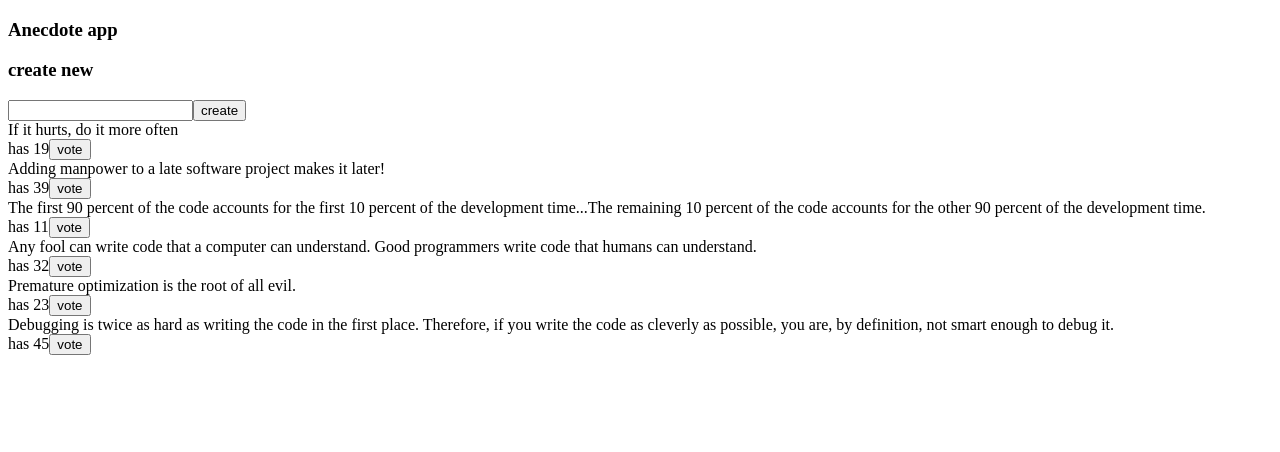
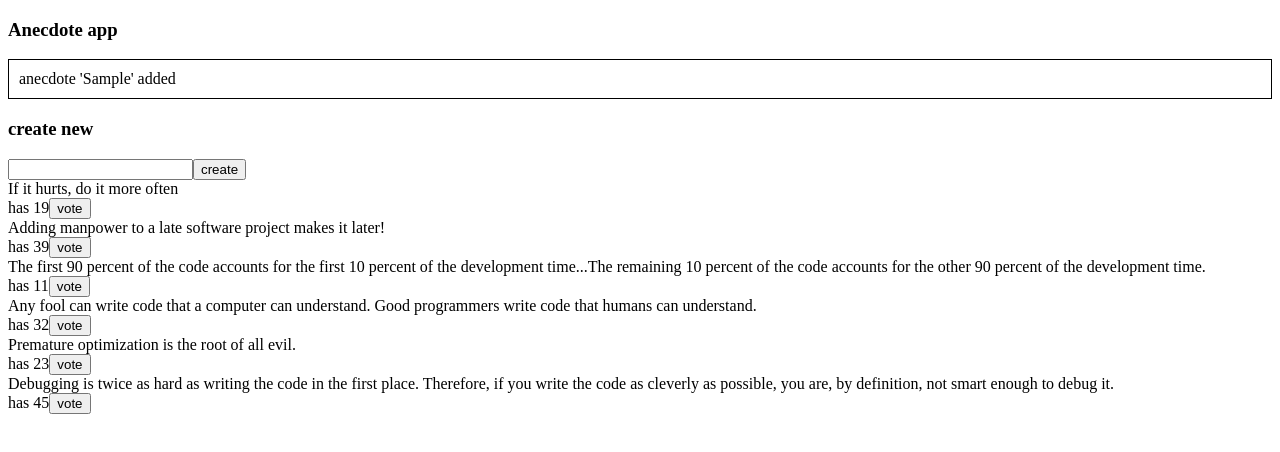
Before and after one commit to vitiligo610/fullstackopen, a React (Vite) app in the folder part6/query-anecdotes/: page / in a window 1280 px wide. Both pictures are taken after typing "Sample" into the empty fields and a click on the button "create". Shown: the top 452 px of the page. Built offline with nearby package versions, Linux system fonts and the light colour scheme; no server answers; data requests are answered from the project's data file.

Commit message:
Complete exercise 6.23

```diff
--- a/part6/query-anecdotes/src/App.jsx
+++ b/part6/query-anecdotes/src/App.jsx
@@ -1,11 +1,13 @@
 import { useQuery, useMutation, useQueryClient } from '@tanstack/react-query'
 import { getAnecdotes, updateAnecdote } from './requests'
+import { useDispatchValue } from './NotificationContext'
 
 import AnecdoteForm from './components/AnecdoteForm'
 import Notification from './components/Notification'
 
 const App = () => {
   const queryClient = useQueryClient()
+  const dispatch = useDispatchValue()
 
   const updateAnecdoteMutation = useMutation(updateAnecdote, {
     onSuccess: (updatedAnecdote) => {
@@ -14,9 +16,13 @@ const App = () => {
     }
   })
 
-  const handleVote = (anecdote) => {
+  const handleVote = async (anecdote) => {
     console.log('vote')
     updateAnecdoteMutation.mutate({ ...anecdote, votes: anecdote.votes + 1 })
+    await dispatch({ type: 'SHOW_NOTIFICATION', payload: `anecdote '${anecdote.content}' voted` })
+    setTimeout(() => {
+      dispatch({ type: 'HIDE_NOTIFICATION' })
+    }, 5000)
   }
 
   const result = useQuery({
--- /dev/null
+++ b/part6/query-anecdotes/src/NotificationContext.jsx
@@ -0,0 +1,36 @@
+import { createContext, useContext, useReducer } from 'react'
+
+const notificationReducer = (state, action) => {
+  switch(action.type) {
+    case 'SHOW_NOTIFICATION':
+      return action.payload
+    case 'HIDE_NOTIFICATION':
+      return action.payload
+    default:
+      return state
+  }
+}
+
+const NotificationContext = createContext()
+
+export const useNotificationValue = () => {
+  const notificationAndDispatch = useContext(NotificationContext)
+  return notificationAndDispatch[0]
+}
+
+export const useDispatchValue = () => {
+  const notificationAndDispatch = useContext(NotificationContext)
+  return notificationAndDispatch[1]
+}
+
+export const NotificationContextProvider = (props) => {
+  const [notification, notificationDispatch] = useReducer(notificationReducer, '')
+
+  return (
+    <NotificationContext.Provider value={[notification, notificationDispatch]}>
+      {props.children}
+    </NotificationContext.Provider>
+  )
+}
+
+export default NotificationContext
--- a/part6/query-anecdotes/src/components/AnecdoteForm.jsx
+++ b/part6/query-anecdotes/src/components/AnecdoteForm.jsx
@@ -1,7 +1,10 @@
 import { useMutation, useQueryClient } from '@tanstack/react-query'
 import { createAnecdote } from '../requests'
+import { useDispatchValue } from '../NotificationContext'
 
 const AnecdoteForm = () => {
+  const dispatch = useDispatchValue()
+
   const queryClient = useQueryClient()
 
   const newAnecdoteMutation = useMutation(createAnecdote, {
@@ -20,6 +23,10 @@ const AnecdoteForm = () => {
     event.target.anecdote.value = ''
     console.log('new anecdote')
     newAnecdoteMutation.mutate({ content, votes: 0 })
+    await dispatch({ type: 'SHOW_NOTIFICATION', payload: `anecdote '${content}' added` })
+    setTimeout(() => {
+      dispatch({ type: 'HIDE_NOTIFICATION' })
+    }, 5000)
   }
 
   return (
--- a/part6/query-anecdotes/src/components/Notification.jsx
+++ b/part6/query-anecdotes/src/components/Notification.jsx
@@ -1,4 +1,8 @@
+import { useNotificationValue } from '../NotificationContext'
+
 const Notification = () => {
+  const notification = useNotificationValue()
+
   const style = {
     border: 'solid',
     padding: 10,
@@ -6,11 +10,11 @@ const Notification = () => {
     marginBottom: 5
   }
 
-  if (true) return null
+  if (!notification) return null
 
   return (
     <div style={style}>
-
+      {notification}
     </div>
   )
 }
--- a/part6/query-anecdotes/src/main.jsx
+++ b/part6/query-anecdotes/src/main.jsx
@@ -1,5 +1,6 @@
 import ReactDOM from 'react-dom/client'
 import { QueryClient, QueryClientProvider } from '@tanstack/react-query'
+import { NotificationContextProvider } from './NotificationContext'
 
 import App from './App'
 
@@ -7,6 +8,8 @@ const queryClient = new QueryClient()
 
 ReactDOM.createRoot(document.getElementById('root')).render(
   <QueryClientProvider client={queryClient}>
-    <App />
+    <NotificationContextProvider>
+      <App />
+    </NotificationContextProvider>
   </QueryClientProvider>
 )
```
